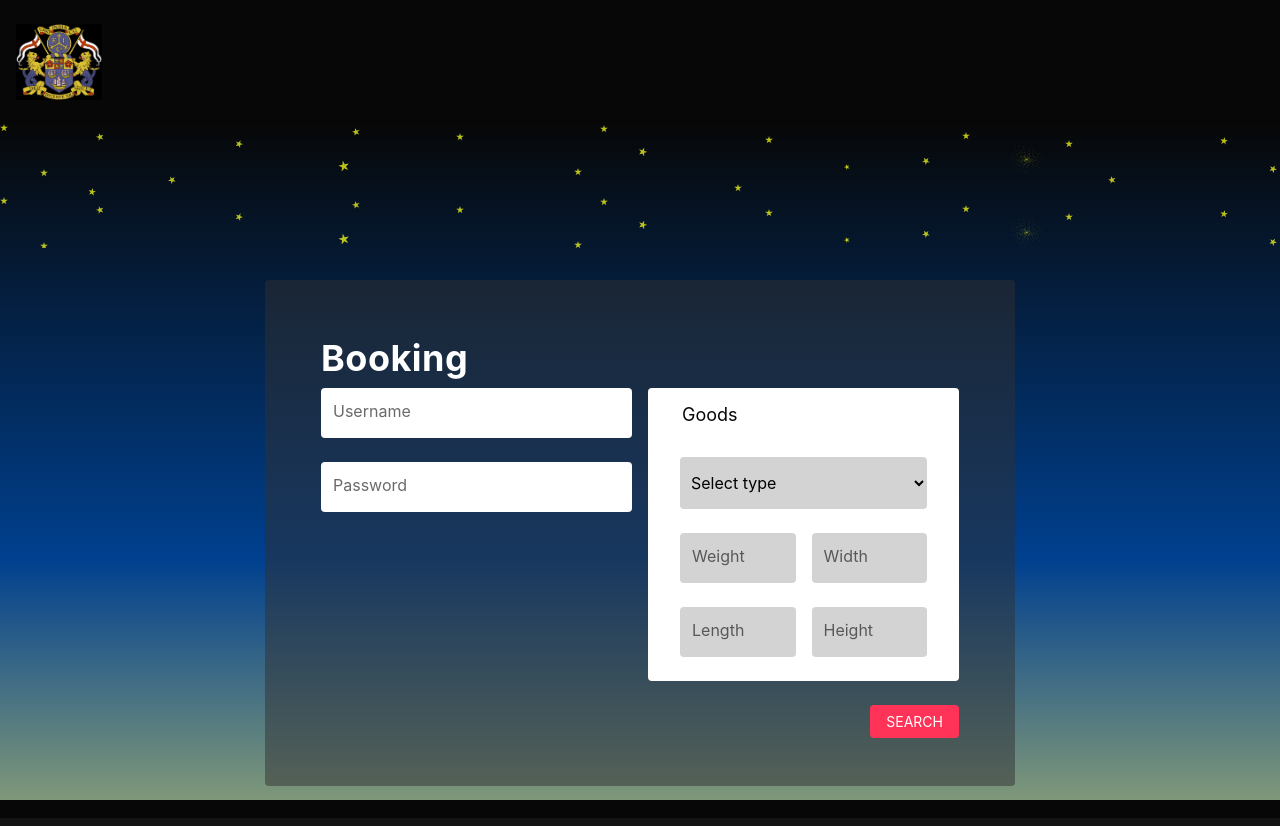
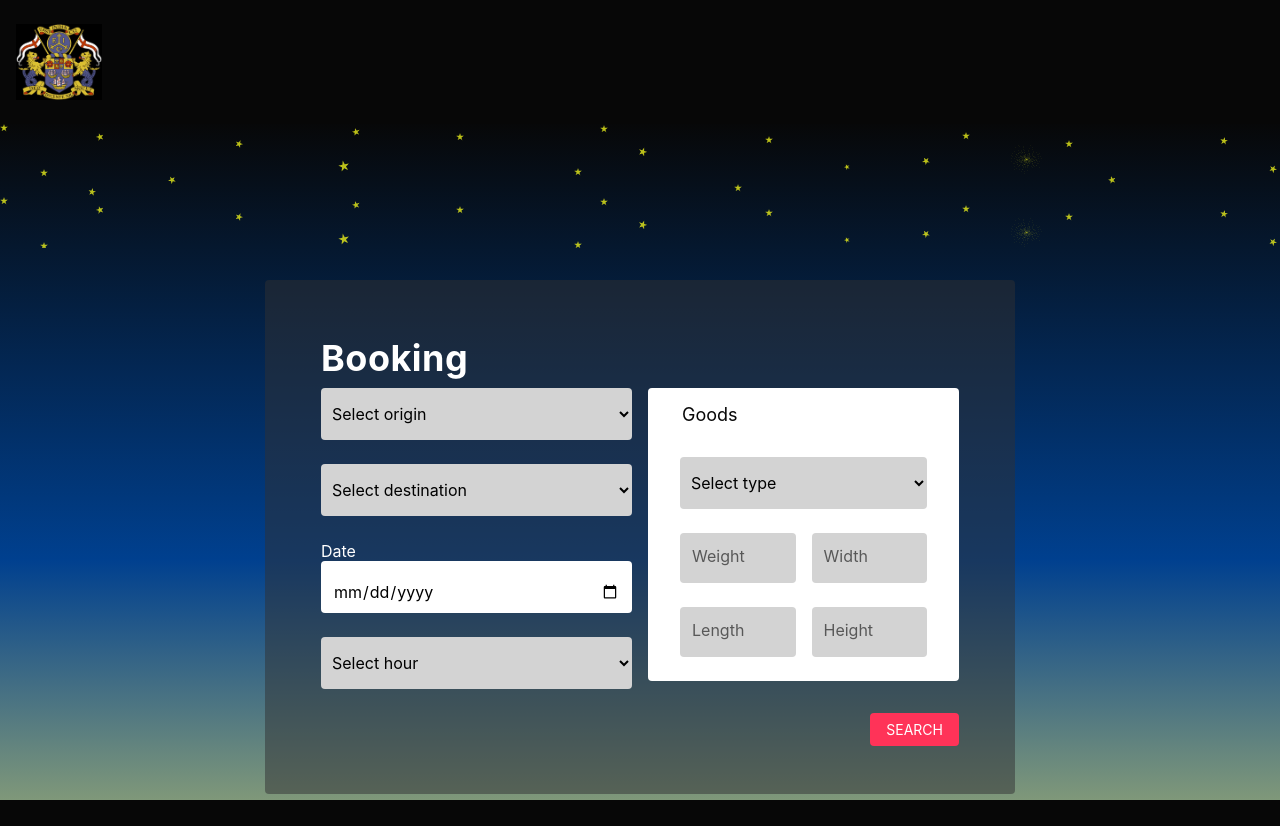
Before and after one commit to vaarvik/eit-front, a React (Create React App) app: page / in a window 1280 px wide. Built offline with nearby package versions, Linux system fonts and the light colour scheme.

Commit message:
Create form logic on front page

```diff
--- a/src/components/Form/Button/Button.jsx
+++ b/src/components/Form/Button/Button.jsx
@@ -3,11 +3,10 @@ import "./Button.scss";
 
 function Button({type = "button", children, preventDefault = false, href = null}) {
 	const preventDefaultFunc = (e) => {
-		console.log(preventDefault, "hi")
 		e.preventDefault();
 	}
 
-	let CustomTag = type === "div" ? "div" : (type === "link" ? Link : "button");
+	const CustomTag = type === "div" ? "div" : (type === "link" ? Link : "button");
 
 	return (
 		<CustomTag {...{ to: type === "link" && href ? href : "" }} className={`Button`} onClick={preventDefault ? preventDefaultFunc : null}>
--- /dev/null
+++ b/src/components/Form/DateField/DateField.jsx
@@ -0,0 +1,12 @@
+import "./DateField.scss";
+
+function DateField({title, name, id, onChange}){
+    return (
+        <div className="DateField">
+            <label htmlFor={id} className="DateField__label">{title}</label>
+            <input required type="date" className={`DateField__input`} id={id} name={name} min={new Date().toISOString().slice(0, 10)} />
+        </div>
+    )
+}
+
+export default DateField;
--- /dev/null
+++ b/src/components/Form/DateField/DateField.scss
@@ -0,0 +1,26 @@
+@import "/src/assets/styles/01_global/colors";
+@import "/src/assets/styles/01_global/text";
+@import "/src/assets/styles/01_global/mixins";
+
+.DateField {
+    margin: 24px 0;
+    max-width: 320px;
+    @include cleanMargins();
+
+    .DateField__label {
+        color: $white;
+        font-size: $base-font-size - 2px;
+        text-align: left;
+        z-index: 1;
+    }
+
+    .DateField__input {
+        border: 0;
+        border-radius: 4px;
+        font-size: $base-font-size - 2px;
+        margin: 0;
+        padding: 20px 12px 10px;
+        text-align: left;
+        width: 100%;
+    }
+}
--- a/src/components/Form/Dropdown/Dropdown.jsx
+++ b/src/components/Form/Dropdown/Dropdown.jsx
@@ -1,14 +1,14 @@
 import { useState } from "react";
 import "./Dropdown.scss";
 
-function Dropdown({options = [{title: "None", value: 0}]}) {
+function Dropdown({options = [{title: "None", value: 0}], name}) {
     const [isUsed, setIsUsed] = useState(false);
     const onSelect = () => (setIsUsed(true));
 
     return (
         <div className="Dropdown">
-            <select className="Dropdown__select" onChange={ onSelect }>
-                { options.map((option, index) => <option className="Dropdown__option" key={index} value={option.value} disabled={(option.isDisabled && isUsed) ?? false}>{option.title}</option>) }
+            <select required className="Dropdown__select" name={name} onChange={ onSelect }>
+                { options.map((option, index) => <option className="Dropdown__option" key={index} {...{ value: option.value !== options[0].value ? option.value : "" }}     disabled={(option.isDisabled && isUsed) ?? false}>{option.title}</option>) }
             </select>
         </div>
 
--- a/src/components/Form/InputForm.jsx
+++ b/src/components/Form/InputForm.jsx
@@ -1,10 +1,23 @@
-import React from 'react';
 import "./InputForm.scss";
 import { Form } from "react-router-dom";
+import { useState } from "react";
 
-function InputForm({title, method, action, children}) {
+function InputForm({title, method, action, children, onSubmit = () => (null)}) {
+	const [formData, setFormData] = useState({})
+	const onChange = (e) => {
+		setFormData({
+			...formData,
+			[e.target.name] : e.target.value
+		})
+	}
+
+	const onFormSubmit = (e) => {
+		e.preventDefault();
+		onSubmit(formData);
+	}
+
 	return (
-	<Form className="InputForm" method={method} action={action}>
+		<Form className="InputForm" method={method} action={action} onSubmit={onFormSubmit} onChange={onChange}>
 			<div className="wrapper">
 				<h2>{title}</h2>
 				{children}
--- a/src/components/Form/TextField/TextField.jsx
+++ b/src/components/Form/TextField/TextField.jsx
@@ -4,7 +4,7 @@ import "./TextField.scss";
 function TextField({title, name, id, type = "input", min=0, max=100}){
     const [hasValue, setHasValue] = useState(false);
     const [value, setValue] = useState("")
-    const onChange = (e) => {
+    const onChangeBase = (e) => {
         setValue(e.target.value);
 
         if(type === "number") {
@@ -26,7 +26,7 @@ function TextField({title, name, id, type = "input", min=0, max=100}){
 
     return (
         <div className="TextField">
-            <input {...numberProps} type={type} className={`TextField__input${hasValue ? " active" : ""}`} id={id} name={name} onChange={onChange} value={value}/>
+            <input {...numberProps} required type={type} className={`TextField__input${hasValue ? " active" : ""}`} id={id} name={name} onChange={onChangeBase} value={value}/>
             <label htmlFor={id} className="TextField__label">{title}</label>
         </div>
     )
--- /dev/null
+++ b/src/functions/sortByProp.jsx
@@ -0,0 +1,3 @@
+const sortByProp = (array, prop) => array.sort((a, b) =>  a[prop] > b[prop] ? 1 : (a[prop] < b[prop] ? -1 : 0));
+
+export default sortByProp;
--- a/src/pages/FrontPage/FrontPage.jsx
+++ b/src/pages/FrontPage/FrontPage.jsx
@@ -4,20 +4,58 @@ import Button from "../../components/Form/Button/Button";
 import ButtonGroup from "../../components/Form/Button/ButtonGroup";
 import Dropdown from "../../components/Form/Dropdown/Dropdown";
 import Fieldset from "../../components/Form/Fieldset/Fieldset";
+import useCitiesStore from "../../store/store";
+import DateField from "../../components/Form/DateField/DateField";
 
 function FrontPage() {
+  const cities = useCitiesStore((state) => state.cities);
+  const times = [1,2,3,4,5,6,7,8,9,10,11,12,13,14,15,16,17,18,19,20,21,22,23,24];
+
+  const onSubmit = (formData) => {
+
+		console.log(formData, {
+			date: `${formData.date}T${formData.hour}:00:00.511Z`
+		});
+  }
+
   return (
     <div className="FrontPage">
       <div className="wrapper">
-      <InputForm title="Booking" method="post" action="/login">
+      <InputForm title="Booking" method="post" action="/login" onSubmit={onSubmit}>
         <div className="grid cols-2">
           <div className="grid__item">
-            <TextField title="Username" name="username" id="login-username"/>
-            <TextField title="Password" name="password" id="login-password"/>
+            <Dropdown options={[
+                {
+                  value: "",
+                  title: "Select origin",
+                  isDisabled: true
+                },
+                ...cities
+              ]} name="origin" />
+            <Dropdown options={[
+              {
+                value: "",
+                title: "Select destination",
+                isDisabled: true
+              },
+              ...cities
+            ]} name="destination" />
+            <DateField title="Date" type="date" name="date" id="transport-date" />
+            <Dropdown options={[
+              {
+                value: "none",
+                title: "Select hour",
+                isDisabled: true
+              },
+              ...times.map(time => ({
+                value: time,
+                title: time
+              }))
+            ]} name="hour" />
           </div>
           <div className="grid__item">
             <Fieldset title="Goods">
-              <Dropdown options={[
+              <Dropdown name="type" options={[
                 {
                   value: "none",
                   title: "Select type",
@@ -51,7 +89,7 @@ function FrontPage() {
           </div>
         </div>
         <ButtonGroup>
-          <Button preventDefault={true}>
+          <Button>
             Search
           </Button>
         </ButtonGroup>
--- /dev/null
+++ b/src/store/store.jsx
@@ -0,0 +1,46 @@
+import create from 'zustand'
+import sortByProp from '../functions/sortByProp';
+const citiesOriginals = [
+  {
+    id: 1,
+    title: "Oslo",
+    value: "oslo"
+  },
+  {
+    id: 2,
+    title: "Stavanger",
+    value: "stavanger"
+  },
+  {
+    id: 3,
+    title: "Trondheim",
+    value: "trondheim"
+  },
+  {
+    id: 4,
+    title: "Bergen",
+    value: "bergen"
+  },
+]
+
+const useCitiesStore = create((set) => ({
+  cities: sortByProp(citiesOriginals, "title"),
+  updateFilter: (searchText) => {
+    const searchTextLC = searchText.toLowerCase();
+    set(() => ({
+      cities: citiesOriginals.filter(component => component.title.toLowerCase().includes(searchTextLC) || component.preamble.toLowerCase().includes(searchTextLC))
+    }))
+  },
+  sortBy: (sortType) => {
+    set((state) => {
+      switch (sortType) {
+        default:
+          sortByProp(citiesOriginals, "title");
+          const citiesSorted = [...sortByProp(state.cities, "title")]; // must create a new array so react understands it's an updated version and not the same array
+          return { cities: citiesSorted };
+      }
+    })
+  }
+}))
+
+export default useCitiesStore;
```
Also changed, not shown: src/functions/createSlug.jsx (added, +11 -0 lines). Lines whose indentation alone changed are shown as unchanged.
